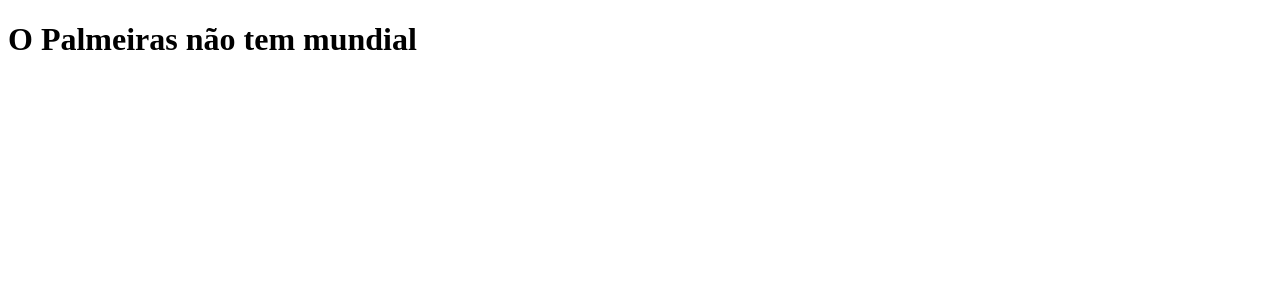
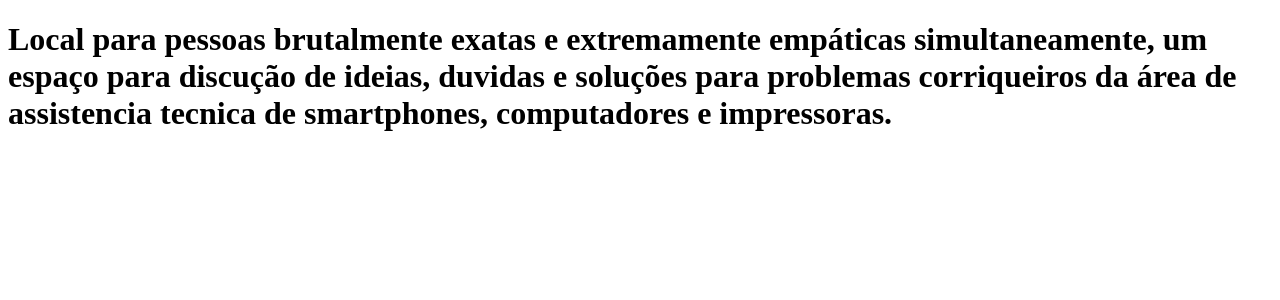
Before and after one commit to devHonorio/clone-tabnews, a Next.js app: page / in a window 1280 px wide. Shown: the top 300 px of the page. Built offline with nearby package versions, Linux system fonts and the light colour scheme.

Commit message:
Adiciona frase de motivação e propósito

```diff
--- a/src/pages/index.jsx
+++ b/src/pages/index.jsx
@@ -1,3 +1,10 @@
-const Home = () => <h1>O Palmeiras não tem mundial</h1>;
+const Home = () => (
+  <h1>
+    Local para pessoas brutalmente exatas e extremamente empáticas
+    <strong> simultaneamente</strong>, um espaço para discução de ideias,
+    duvidas e soluções para problemas corriqueiros da área de assistencia
+    tecnica de smartphones, computadores e impressoras.
+  </h1>
+)
 
-export default Home;
+export default Home
```
